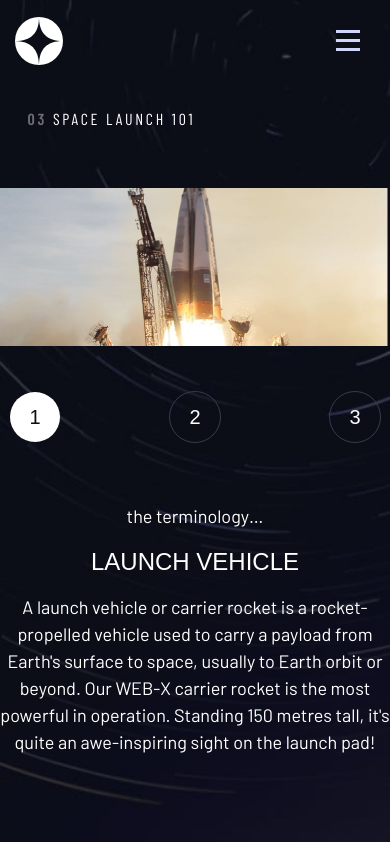
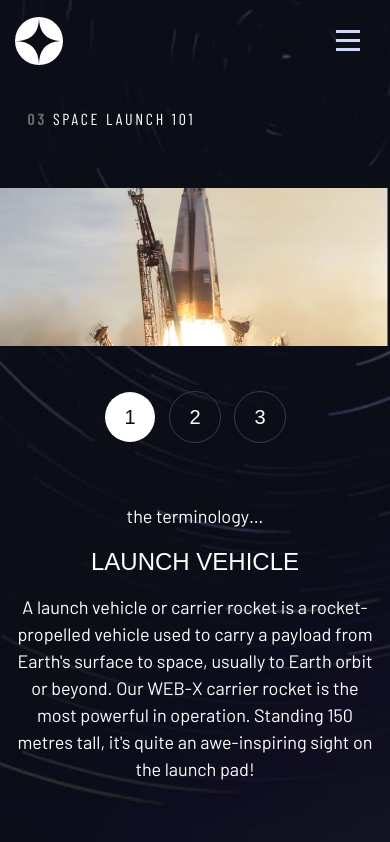
Before and after one commit to Oumar-1/space-torism, a React (Create React App) app: page /technology in a window 390 px wide. Built offline with nearby package versions, Linux system fonts and the light colour scheme; a web font is replaced by a local one.

Commit message:
fix design issues

```diff
--- a/src/sass/components/_technology.scss
+++ b/src/sass/components/_technology.scss
@@ -8,6 +8,7 @@
     padding-bottom: 40px;
     .content {
       display: flex;
+      padding-left: 15px;
       gap: 25px;
       justify-self: center;
       .description {
@@ -48,8 +49,10 @@
       .content {
         flex-direction: column;
         text-align: center;
+        padding-inline: 10px;
         .links {
           padding-inline: 10px;
+          justify-content: center;
           flex-direction: row;
           .tech-link {
             width: 50px;
```
